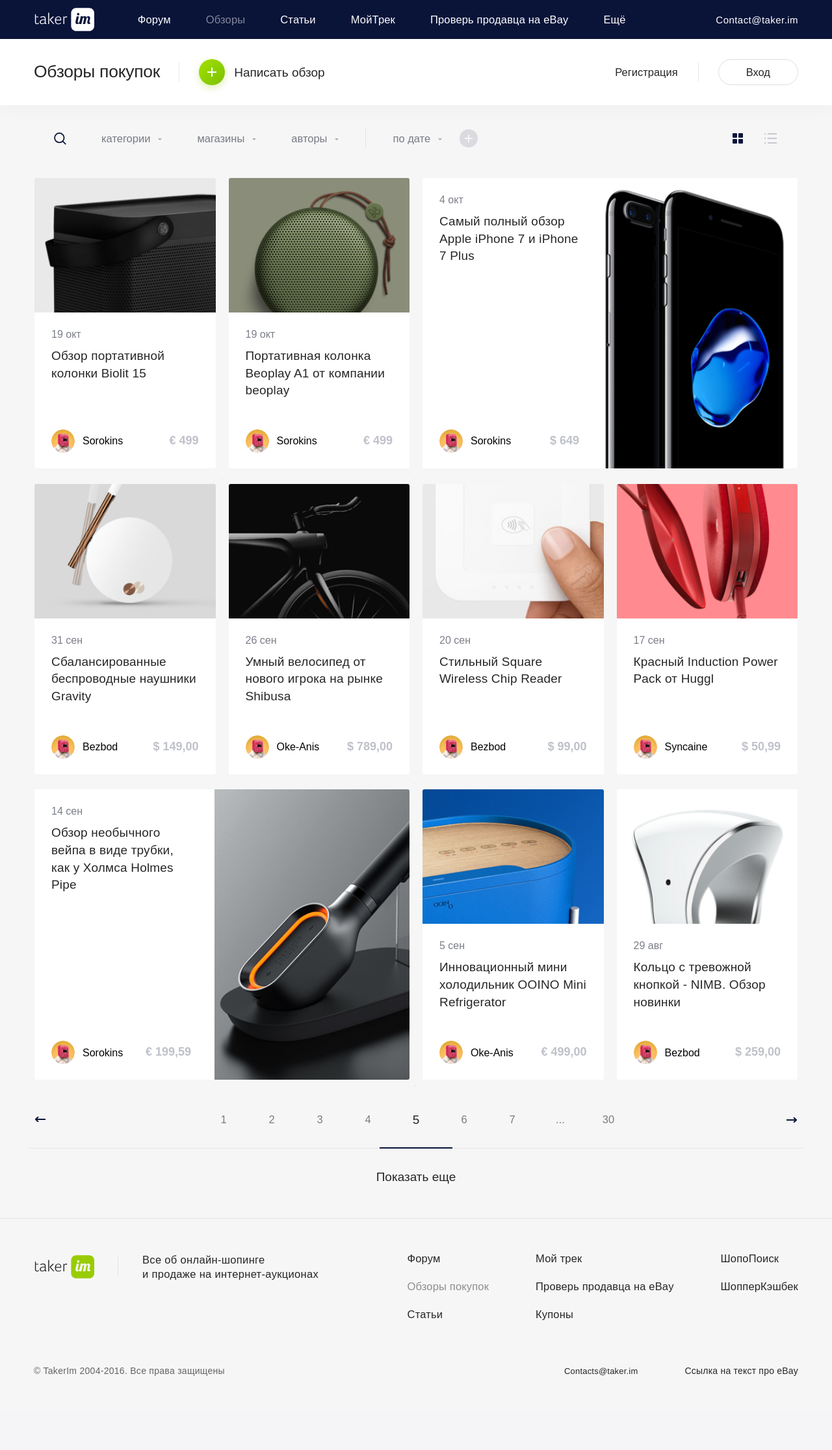
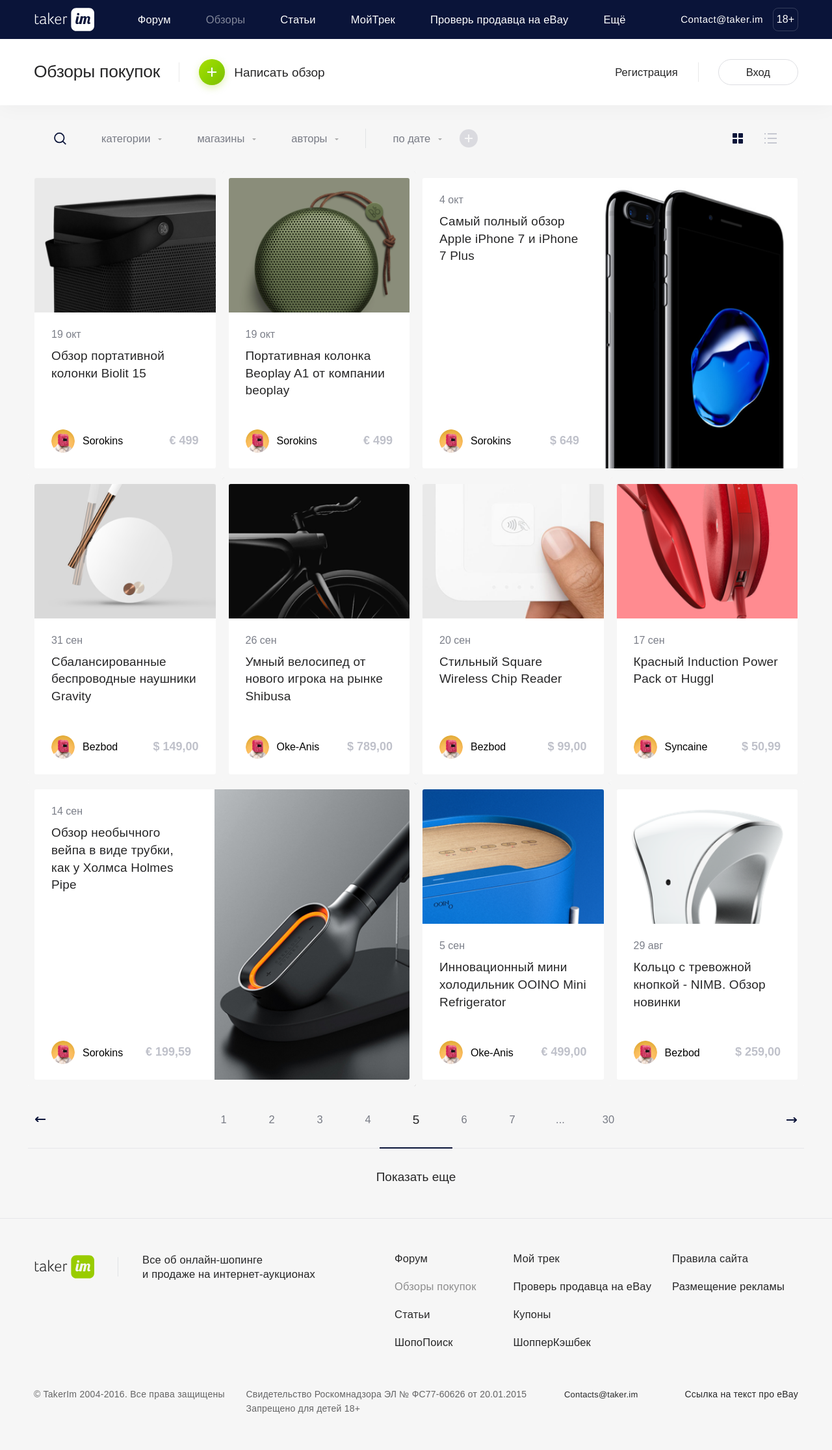
Before and after one commit to LiteUI/takerim, a PHP site: page /index.php in a window 1280 px wide. Shown: the whole page at 65% size. Before the commit the page ends 2118 px from the top, so only its background shows below. Run offline with PHP 8.4, Linux system fonts and the light colour scheme; some libraries are stand-ins or nearby versions.

Commit message:
header / footer

```diff
--- a/www/blocks/footer.php
+++ b/www/blocks/footer.php
@@ -10,20 +10,23 @@
 					<li><a href="#">Форум</a></li>
 					<li class="active"><a href="#">Обзоры покупок</a></li>
 					<li><a href="#">Статьи</a></li>
+					<li><a href="#">ШопоПоиск</a></li>
 				</ul>
 				<ul class="menu__column">
 					<li><a href="#">Мой трек</a></li>
 					<li><a href="#">Проверь продавца на eBay</a></li>
 					<li><a href="#">Купоны</a></li>
+					<li><a href="#">ШопперКэшбек</a></li>
 				</ul>
 				<ul class="menu__column">
-					<li><a href="#">ШопоПоиск</a></li>
-					<li><a href="#">ШопперКэшбек</a></li>
+					<li><a href="#">Правила сайта</a></li>
+					<li><a href="#">Размещение рекламы</a></li>
 				</ul>
 			</div>
 		</div>
 		<div class="footer__bottom">
 			<p class="footer__copyright">&copy; TakerIm 2004-2016. Все права защищены</p>
+			<p class="footer__certificate">Свидетельство Роскомнадзора ЭЛ № ФС77-60626 от 20.01.2015<br> Запрещено для детей 18+</p>
 			<ul class="footer__links">
 				<li><a href="#" class="footer__mail">Contacts@taker.im</a></li>
 				<li><a href="#">Ссылка на текст про eBay</a></li>
--- a/www/blocks/header.php
+++ b/www/blocks/header.php
@@ -50,6 +50,9 @@
 			</ul>
 		</div>
 		<!-- // расширенное меню -->
-		<a href="mailto:contact@taker.im" class="header__mail">Contact@taker.im</a>
+		<div class="header__rightblock">
+			<a href="mailto:contact@taker.im" class="header__mail">Contact@taker.im</a>
+			<p class="header__adults">18+</p>
+		</div>
 	</div>
 </header>
--- a/www/css/default.css
+++ b/www/css/default.css
@@ -348,7 +348,7 @@ body {
   padding-left: 38px;
   margin-left: 36px;
   line-height: 1.35em;
-  letter-spacing: 0.02em;
+  letter-spacing: 0.01em;
   font-size: 16.5px; }
   .afterlogo:before {
     content: "";
@@ -594,6 +594,8 @@ body {
     display: flex;
     align-items: center;
     transition: all 0.25s ease-in-out; }
+  .header .afterlogo:before {
+    opacity: 0.1; }
   .header__logoblock {
     display: inline-flex;
     align-items: center; }
@@ -647,6 +649,13 @@ body {
     letter-spacing: 0.03em; }
     .header__mail:hover {
       opacity: 0.49; }
+  .header__adults {
+    display: inline-block;
+    font-weight: 300;
+    border-radius: 8px;
+    border: 1px solid rgba(255, 255, 255, 0.17);
+    padding: 7px 5px;
+    margin-left: 15px; }
   .header__logo {
     display: inline-block;
     position: relative; }
@@ -714,12 +723,17 @@ body {
         margin-right: 0; }
     .header.active .header__text {
       display: inline-block; }
-    .header.active .header__mail {
+    .header.active .header__rightblock {
       position: absolute;
       left: 0;
-      bottom: 3px; }
+      bottom: 1px; }
+    .header.active .header__adults {
+      vertical-align: bottom;
+      margin-left: 46px; }
     .header.active .menu__column {
-      margin-left: 68px; }
+      margin-left: 72px; }
+      .header.active .menu__column:first-child {
+        margin-left: 0; }
   .header.fancybox-margin {
     margin-left: -8.5px; }
   .header .afterlogo {
@@ -1867,6 +1881,11 @@ body {
   .footer__menu {
     color: #262627;
     font-weight: 300; }
+    .footer__menu .menu__column {
+      margin-left: 57px; }
+      .footer__menu .menu__column:last-child {
+        margin-left: 32px;
+        margin-right: 21px; }
     .footer__menu li.active a {
       opacity: 0.5; }
     .footer__menu a:hover {
@@ -1874,14 +1893,23 @@ body {
   .footer__bottom {
     display: flex;
     justify-content: space-between;
-    align-items: center;
-    margin-top: 69px; }
+    align-items: flex-start;
+    margin-top: 62px; }
   .footer__copyright {
     opacity: 0.7;
     color: #262627;
     font-size: 14px;
     font-weight: 300;
     letter-spacing: 0.02em; }
+  .footer__certificate {
+    opacity: 0.7;
+    color: #262627;
+    font-size: 14px;
+    font-weight: 300;
+    margin-right: 25px;
+    letter-spacing: 0.015em;
+    line-height: 1.6em;
+    margin-top: -3px; }
   .footer__links li {
     display: inline-block;
     color: #262627;
--- a/www/css/default.scss
+++ b/www/css/default.scss
@@ -52,7 +52,7 @@ body {position: relative; margin-top: 204px;}
 
 /*##############################*/
 
-.afterlogo {color: #262627; font-weight: 300; display: inline-block; position: relative; padding-left: 38px; margin-left: 36px; line-height: 1.35em; letter-spacing: 0.02em; font-size: 16.5px;
+.afterlogo {color: #262627; font-weight: 300; display: inline-block; position: relative; padding-left: 38px; margin-left: 36px; line-height: 1.35em; letter-spacing: 0.01em; font-size: 16.5px;
 	&:before {content: ""; display: inline-block; width: 1px; height: 30px; background-color: #dddfe2; opacity: 0.8; position: absolute; left: 0; top: 0; bottom: 0; margin: auto;}
 }
 
@@ -127,6 +127,7 @@ body {position: relative; margin-top: 204px;}
 
 .header {background-color: #0a1439; color: #fff; padding: 12px 0; transition: transform 0.25s ease-in-out; position: absolute; left: 0; top: -204px; z-index: 10; box-sizing: border-box; height: 60px;
 	.container {display: flex; align-items: center; transition: all 0.25s ease-in-out;}
+	.afterlogo:before {opacity: 0.1;}
 	&__logoblock {display: inline-flex; align-items: center;}
 	&__text {display: none; color: #ffffff; font-size: 16.5px; font-weight: 300;}
 	&__menu {display: inline-block; margin-left: 48px; flex: 1;
@@ -150,6 +151,7 @@ body {position: relative; margin-top: 204px;}
 	&__mail {font-size: 15px; font-family: "Helvetica Neue", Arial, sans-serif; letter-spacing: 0.03em;
 		&:hover {opacity: 0.49;}
 	}
+	&__adults {display: inline-block; font-weight: 300; border-radius: 8px; border: 1px solid rgba(#ffffff,0.17); padding: 7px 5px; margin-left: 15px;}
 	&__logo {display: inline-block; position: relative;
 		> img {position: absolute; left: 0; top: 0; transition: all 0.25s ease-in-out;}
 		&:hover {
@@ -176,8 +178,11 @@ body {position: relative; margin-top: 204px;}
 			li {display: block; margin-right: 0;}
 		}
 		.header__text {display: inline-block;}
-		.header__mail {position: absolute; left: 0; bottom: 3px;}
-		.menu__column {margin-left: 68px;}
+		.header__rightblock {position: absolute; left: 0; bottom: 1px;}
+		.header__adults {vertical-align: bottom; margin-left: 46px;}
+		.menu__column {margin-left: 72px;
+			&:first-child {margin-left: 0;}
+		}
 	}
 
 	&.fancybox-margin {margin-left: -8.5px;}
@@ -549,11 +554,15 @@ body {position: relative; margin-top: 204px;}
 	&__top {display: flex; justify-content: space-between; align-items: flex-start;}
 	&__logoblock {display: flex; align-items: center;}
 	&__menu {color: #262627; font-weight: 300;
+		.menu__column {margin-left: 57px;
+			&:last-child {margin-left: 32px; margin-right: 21px;}
+		}
 		li.active a {opacity: 0.5;}
 		a:hover {opacity: 0.5;}
 	}
-	&__bottom {display: flex; justify-content: space-between; align-items: center; margin-top: 69px;}
+	&__bottom {display: flex; justify-content: space-between; align-items: flex-start; margin-top: 62px;}
 	&__copyright {opacity: 0.7; color: #262627; font-size: 14px; font-weight: 300; letter-spacing: 0.02em;}
+	&__certificate {opacity: 0.7; color: #262627; font-size: 14px; font-weight: 300; margin-right: 25px; letter-spacing: 0.015em; line-height: 1.6em; margin-top: -3px;}
 	&__links {
 		li {display: inline-block; color: #262627; font-size: 14px; font-weight: 300; margin-left: 72px; letter-spacing: 0.015em;
 			&:first-child {margin-left: 0;}
```
